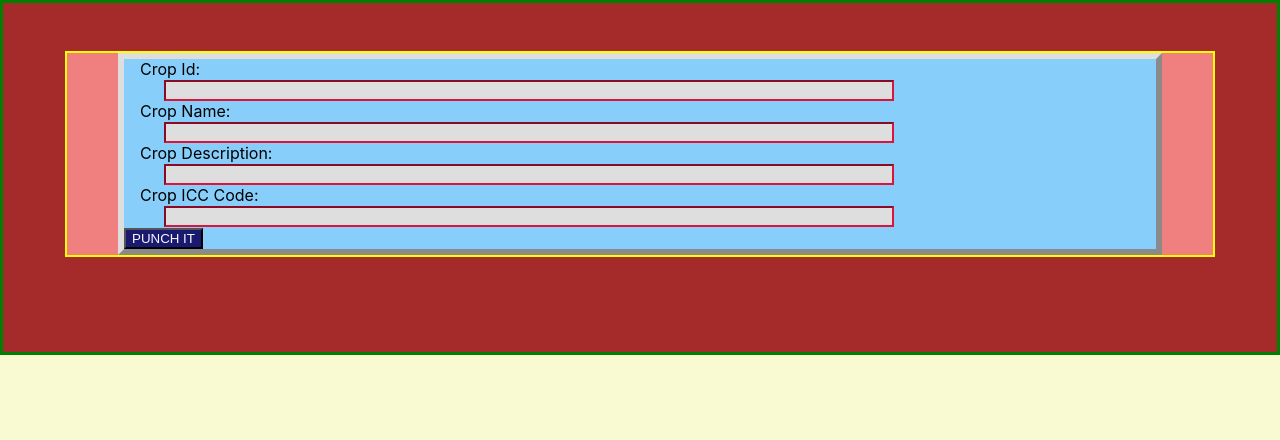
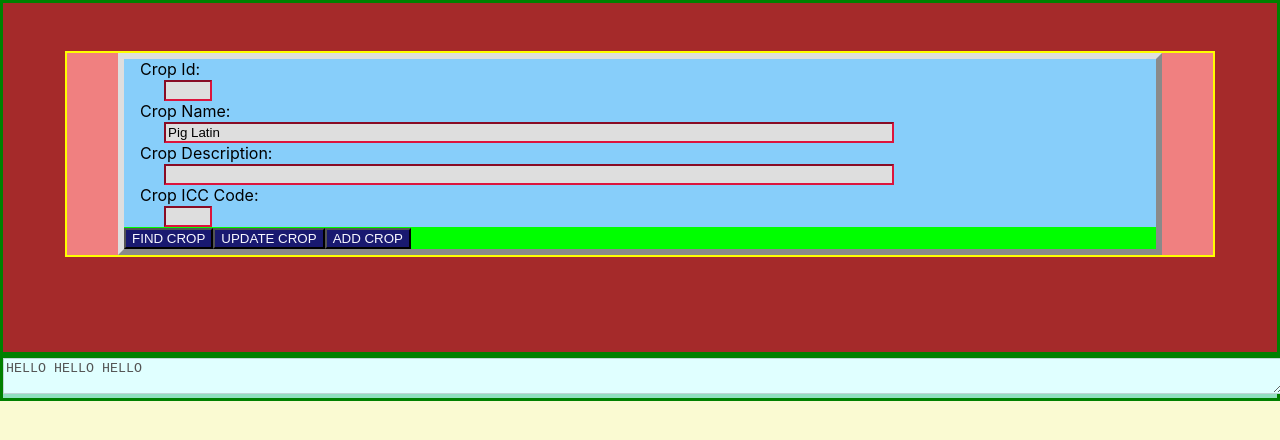
Before and after one commit to sttyerase/seedsuxreact, a React (Create React App) app: page / in a window 1280 px wide. Shown: the top 440 px of the page. Built offline with nearby package versions, Linux system fonts and the light colour scheme.

Commit message:
Working display with functions.

```diff
--- a/public/index.html
+++ b/public/index.html
@@ -6,5 +6,6 @@
   <body>
     <noscript>You need to enable JavaScript to run this app.</noscript>
     <div id="root"></div>
+    <div id="respdiv"></div>
   </body>
 </html>
--- a/src/App.css
+++ b/src/App.css
@@ -1,5 +1,11 @@
 .App {
   text-align: center;
+}
+
+.buttondiv{
+  position: relative;
+  width: available;
+  background-color: lime;
 }
 
 .dataentry{
@@ -28,10 +34,19 @@
   left: 1em;
 }
 
-.datainput{
+.datatext{
   position: relative;
   left: 3em;
   width: 70%;
+  background-color: #dedede;
+  border-style: inset;
+  border-color: crimson;
+}
+
+.datanumber{
+  position: relative;
+  left: 3em;
+  width: 3em;
   background-color: #dedede;
   border-style: inset;
   border-color: crimson;
--- a/src/App.js
+++ b/src/App.js
@@ -1,26 +1,47 @@
 import React from 'react';
 import './App.css';
 
-function App() {
+function CropUI() {
   return (
     <div className="dataentry">
       <form id="dataform">
-        <label className="datalabel" forName="cropid">Crop Id:</label><br/>
-        <input id="cropid" type="text" className="datainput"/><br/>
-          <label className="datalabel" forName="cropname">Crop Name:</label><br/>
-          <input id="cropname" type="text" className="datainput"/><br/>
-          <label className="datalabel" forName="cropdescription">Crop Description:</label><br/>
-          <input id="cropdescription" type="text" className="datainput"/><br/>
-          <label className="datalabel" forName="cropicccode">Crop ICC Code:</label><br/>
-          <input id="cropicccode" type="text" className="datainput"/><br/>
-          <input className="datasubmit" type="submit" value="PUNCH IT" onClick="putdata()"/>
+        <label className="datalabel" htmlFor="cropid">Crop Id:</label><br/>
+        <input id="cropid" type="text" className="datanumber"/><br/>
+        <label className="datalabel" htmlFor="cropname">Crop Name:</label><br/>
+        <input id="cropname" type="text" className="datatext" defaultValue="Pig Latin"/><br/>
+        <label className="datalabel" htmlFor="cropdescription">Crop Description:</label><br/>
+        <input id="cropdescription" type="text" className="datatext"/><br/>
+        <label className="datalabel" htmlFor="cropicccode">Crop ICC Code:</label><br/>
+        <input id="cropicccode" type="number" className="datanumber" onBlur={validateicccode}/><br/>
+        <div className="buttondiv">
+          <input className="datasubmit" type="button" value="FIND CROP"   formMethod="POST" onClick={findrecord}/>
+          <input className="datasubmit" type="button" value="UPDATE CROP" formMethod="PUT"  onClick={putdata}/>
+          <input className="datasubmit" type="button" value="ADD CROP"    formMethod="POST" onClick={adddata}/>
+        </div>
       </form>
     </div>
   );
 } // FUNCTION APP()
 
-function putdata() {
-  window.open("https://192.168.1.247:8080/seedinspection/crops/all","_blanc");
+function findrecord() {
+  window.open("http://localhost:8080/seedinspection/crops/all");
 } // PUTDATA()
 
-export default App;
+function adddata() {
+  window.open("http://localhost:8080/seedinspection/crops/all");
+} // PUTDATA()
+
+function putdata() {
+  window.open("http://localhost:8080/seedinspection/crops/all");
+} // PUTDATA()
+
+function validateicccode() {
+  var cropcode = document.getElementById("cropicccode").value;
+  console.log(cropcode);
+  if ("" === cropcode || cropcode < 0) {
+    alert("Please enter 0 or a number for the ICC Code.");
+    return false;
+  } // IF
+} // VALIDATEICCCODE()
+
+export default CropUI;
--- a/src/index.css
+++ b/src/index.css
@@ -13,3 +13,14 @@ body {
   background-color: brown;
   min-height: 40ex;
 }
+
+#respdiv{
+  border: 3px solid green;
+  background-color: #91e0c0;
+}
+
+.resptext{
+  position: relative;
+  width: 100%;
+  background-color: lightcyan;
+}
--- a/src/index.js
+++ b/src/index.js
@@ -1,11 +1,18 @@
 import React from 'react';
 import ReactDOM from 'react-dom';
 import './index.css';
-import App from './App';
+import CropUI from "./App";
 
 ReactDOM.render(
   <React.StrictMode>
-    <App />
+    <CropUI />
   </React.StrictMode>,
   document.getElementById('root')
 );
+
+ReactDOM.render(
+    <React.StrictMode>
+        <textarea id="resptext" className="resptext" disabled value="HELLO HELLO HELLO"/>
+    </React.StrictMode>,
+    document.getElementById('respdiv')
+);
```
